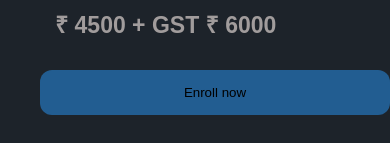
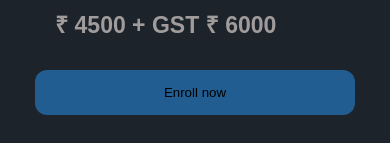
Before and after one commit to Vishal7489/Vite-Project, a React (Vite) app in the folder vite-project/: page /DataScience in a window 390 px wide. Shown: the part 370-513 px from the top of the page. Built offline with nearby package versions, Linux system fonts and the light colour scheme.

Commit message:
First Commit

```diff
--- a/vite-project/src/Styles/DataScience.css
+++ b/vite-project/src/Styles/DataScience.css
@@ -8,7 +8,7 @@ border-radius:15px;
 }
 @media(max-width:430px){
   .DataImage{
-    width:360px;
+    width:340px;
     position:relative;
     top:140px;
     left:auto;
@@ -98,10 +98,10 @@ border:none;
 }
 @media(max-width:430px){
 #Enroll{
-width:350px;
+width:320px;
 position:relative;
 left:auto;
-left:105px;
+left:100px;
 }
 }
 #DataHeadingCourse{
```
